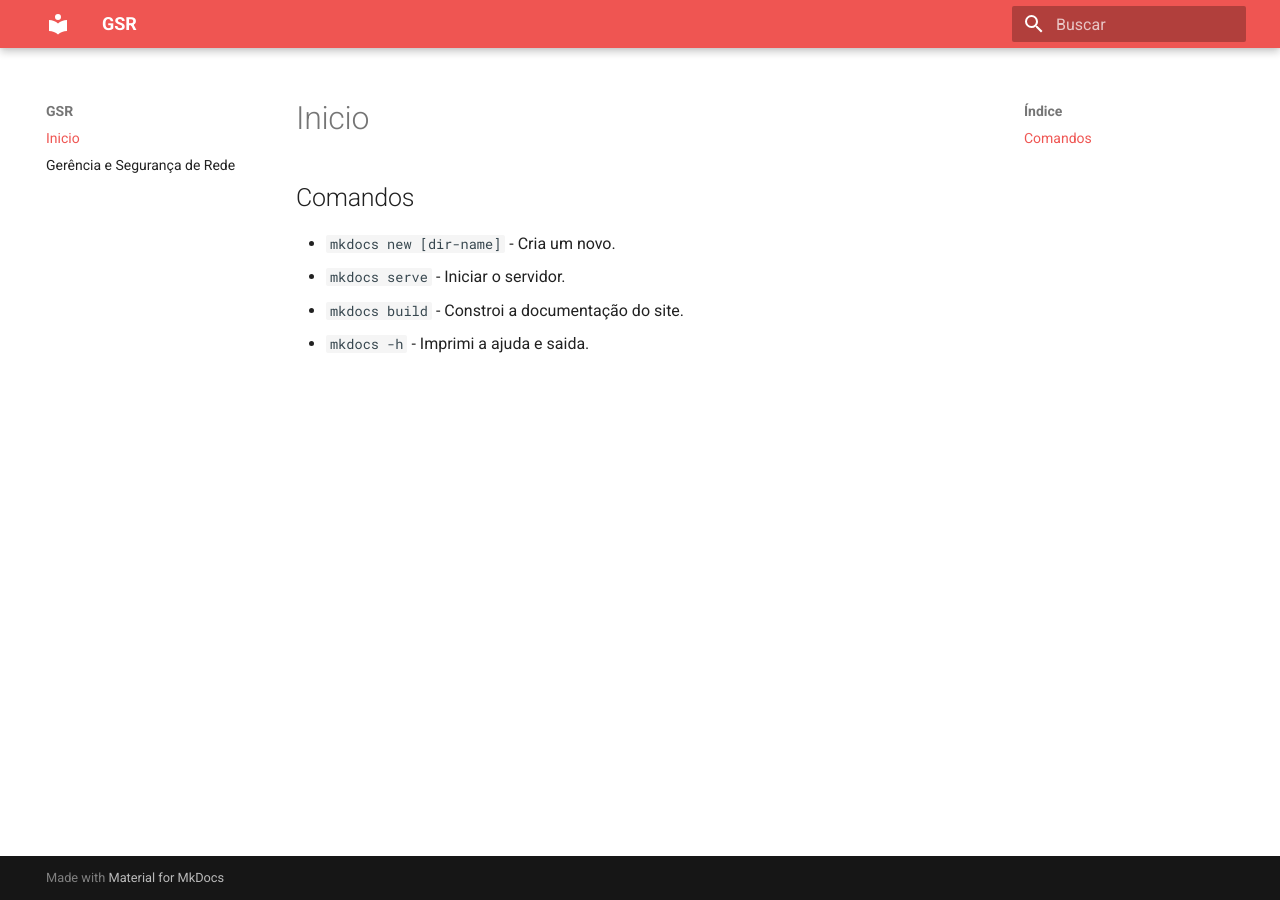
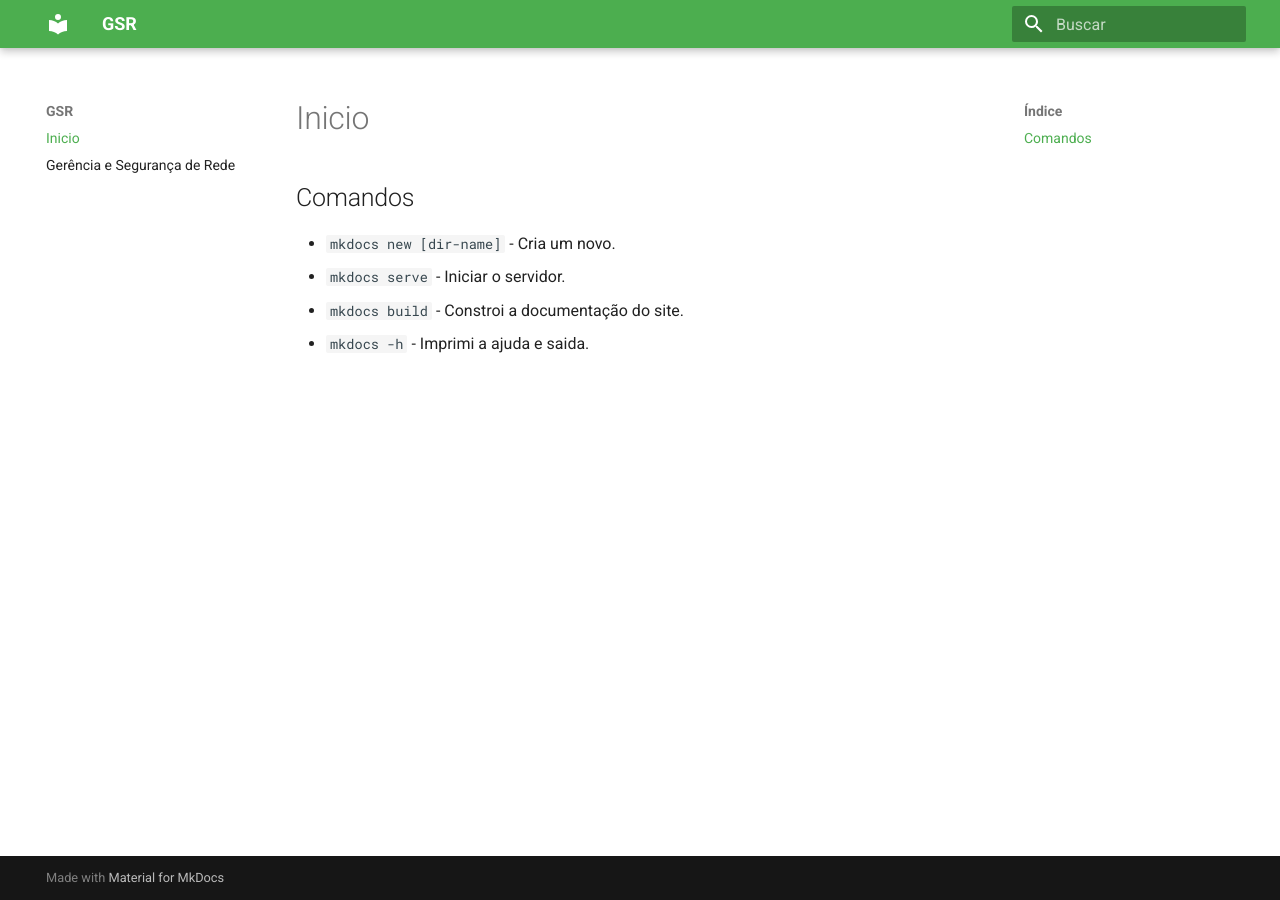
Before and after one commit to JeanDev0/doce-gsr, an MkDocs documentation site: the page built from docs/index.md, in a window 1280 px wide. Built offline with MkDocs 1.6.1 and Material for MkDocs 9.7.7, drawn with Linux system fonts in a browser that asks for light colours.

Commit message:
Site no ar

```diff
--- a/mkdocs.yml
+++ b/mkdocs.yml
@@ -5,10 +5,9 @@ site_url: https://JeanDev0.github.io/doce-gsr/
 theme:
   name: material
   language: pt
-
   features:
     - content.action.edit
     - content.action.view
   palette:
-    primary: red
-    accent: red
+    primary: green
+    accent: green
```
